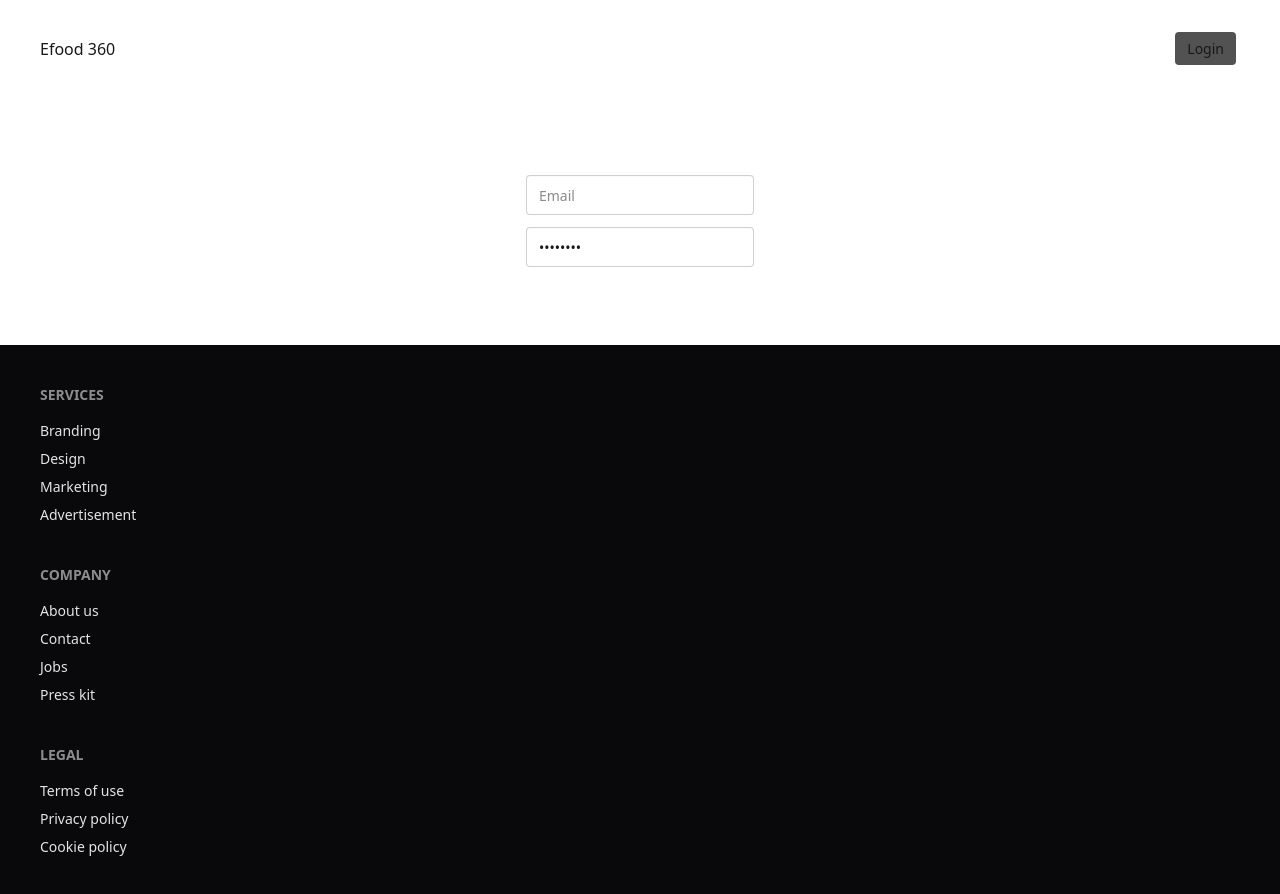
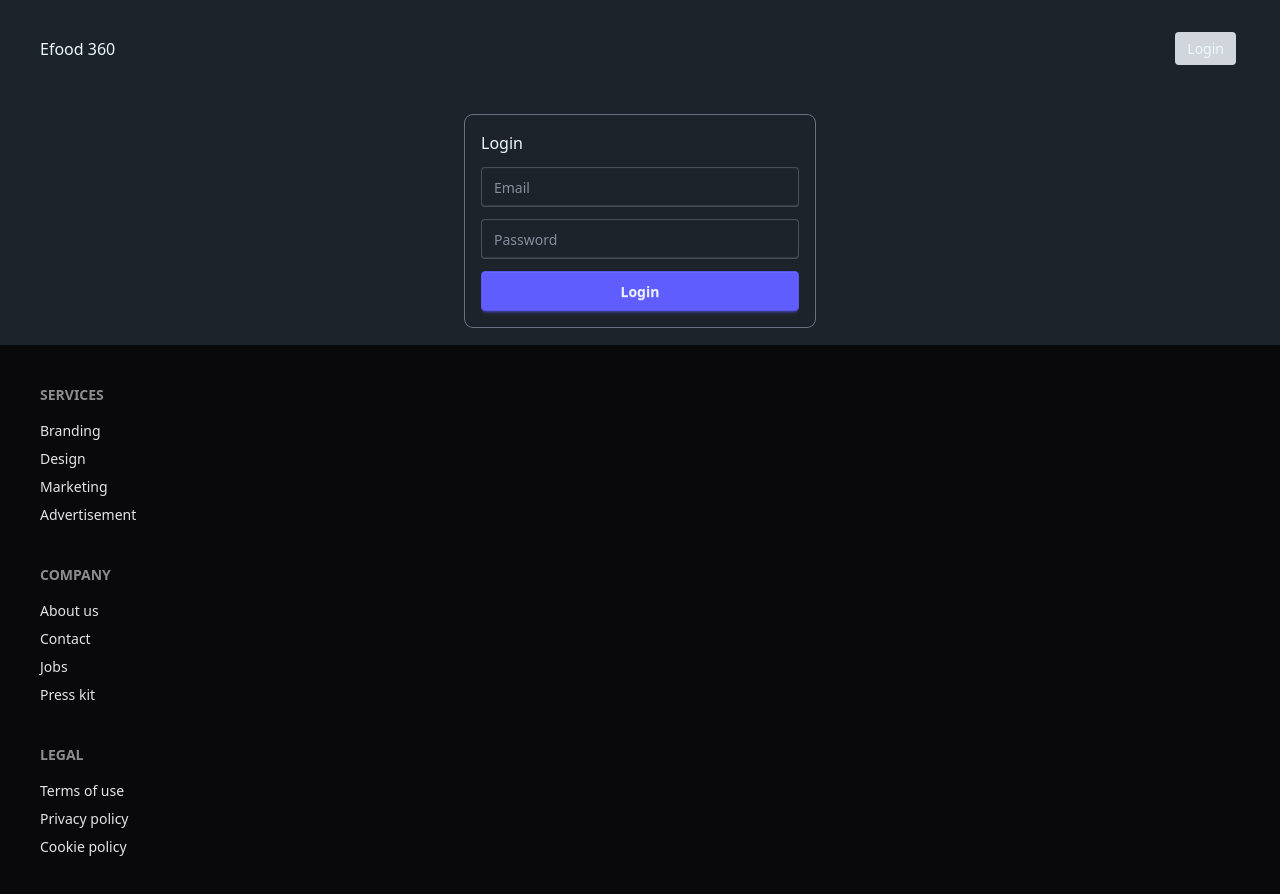
Before and after one commit to Andreasafent/efood-clients, a React (Vite) app: page /login in a window 1280 px wide. Shown: the top 894 px of the page. Built offline with nearby package versions, Linux system fonts and the light colour scheme.

Commit message:
Added axios connection to efood API

```diff
--- a/index.html
+++ b/index.html
@@ -1,5 +1,5 @@
 <!doctype html>
-<html lang="en">
+<html lang="en" data-theme="dark">
   <head>
     <meta charset="UTF-8" />
     <link rel="icon" type="image/svg+xml" href="/vite.svg" />
--- a/package.json
+++ b/package.json
@@ -11,6 +11,7 @@
   },
   "dependencies": {
     "@tailwindcss/vite": "^4.0.3",
+    "axios": "^1.7.9",
     "react": "^19.0.0",
     "react-dom": "^19.0.0",
     "react-router": "^7.1.5",
--- /dev/null
+++ b/src/api/axiosInstance.js
@@ -0,0 +1,7 @@
+import axios from "axios";
+
+const axiosInstance = axios.create({
+    baseURL: "http://efood-api.test/",
+});
+
+export default axiosInstance;
--- a/src/layouts/Header.tsx
+++ b/src/layouts/Header.tsx
@@ -16,7 +16,7 @@ function Header(){
                         <NavLink
                             to="/login"
                             className={({isActive})=>
-                                isActive ? "bg-neutral-600" : ""
+                                isActive ? "bg-gray-300" : ""
                             }
                         >
                             Login
--- a/src/pages/Login.tsx
+++ b/src/pages/Login.tsx
@@ -1,14 +1,45 @@
+import { useState } from "react";
+import axios from "../api/axiosInstance";
+
 function Login(){
+    const [email, setEmail] = useState("");
+    const [password, setPassword] = useState("");
+
+    const login = () => {
+        axios.post("/client/auth/login", {email, password})
+            .then((response) =>{
+                console.log(response);
+            })
+    };
+
     return (
         <div className="flex justify-center h-[200px] items-center">
-            <div className="flex flex-col gap-3">
+            <form onSubmit={(ev)=>ev.preventDefault()} className="flex flex-col gap-3 w-[350px] p-4 rounded-lg ring-1 ring-gray-500">
+                <h1>Login</h1>
                 <label className="input input-bordered flex items-center gap-2">
-                    <input type="text" className="grow" placeholder="Email" />
+                    <input
+                        type="text"
+                        className="grow"
+                        placeholder="Email"
+                        value={email}
+                        onChange={(ev)=>{
+                            setEmail(ev.target.value);
+                        }}
+                    />
                 </label>
                 <label className="input input-bordered flex items-center gap-2">
-                    <input type="password" className="grow" value="password" />
+                    <input
+                        type="password"
+                        className="grow"
+                        placeholder="Password"
+                        value={password}
+                        onChange={(ev)=>{
+                            setPassword(ev.target.value);
+                        }}
+                    />
                 </label>
-            </div>
+                <button className="btn btn-primary" onClick={login}>Login</button>
+            </form>
         </div>
     );
 }
--- a/tsconfig.app.json
+++ b/tsconfig.app.json
@@ -6,6 +6,7 @@
     "lib": ["ES2020", "DOM", "DOM.Iterable"],
     "module": "ESNext",
     "skipLibCheck": true,
+    "noImplicitAny": false,
 
     /* Bundler mode */
     "moduleResolution": "bundler",
```
Also changed, not shown: 1 other file (tests, documents, lock files or other folders).
